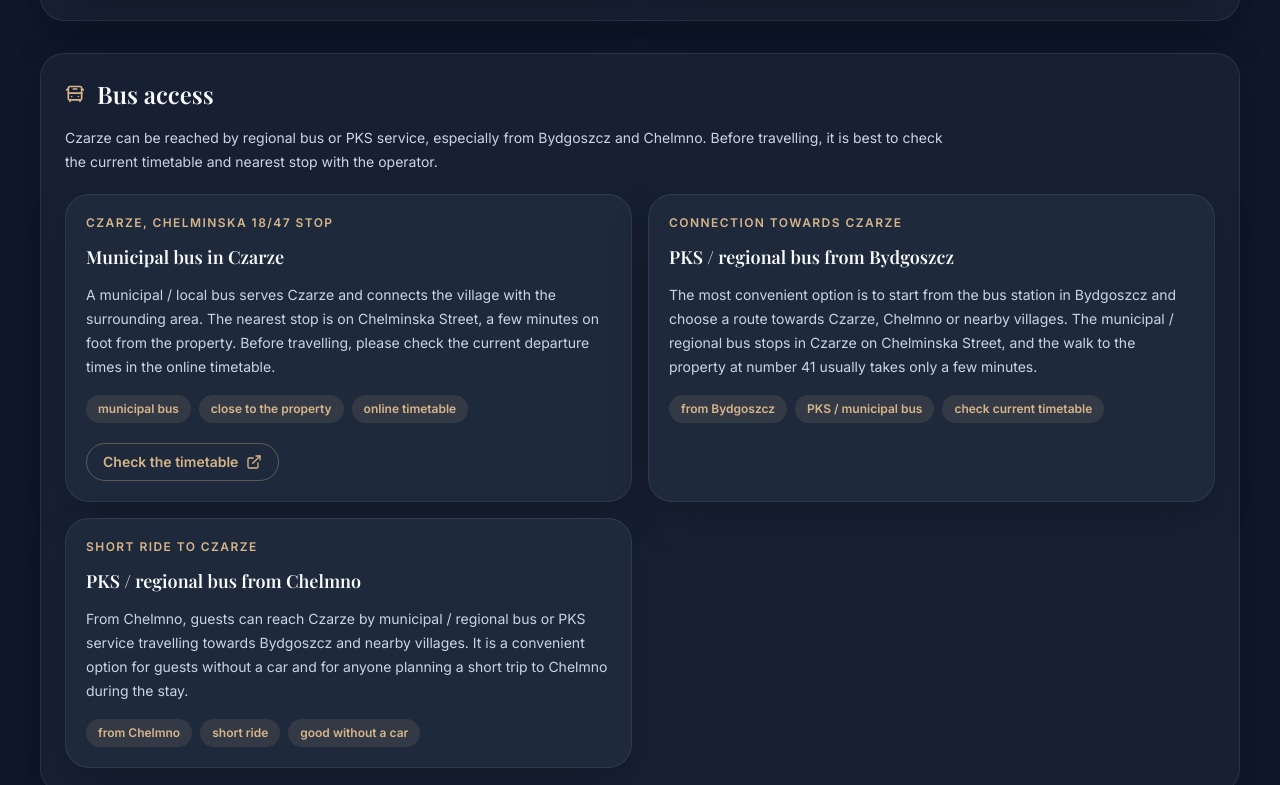
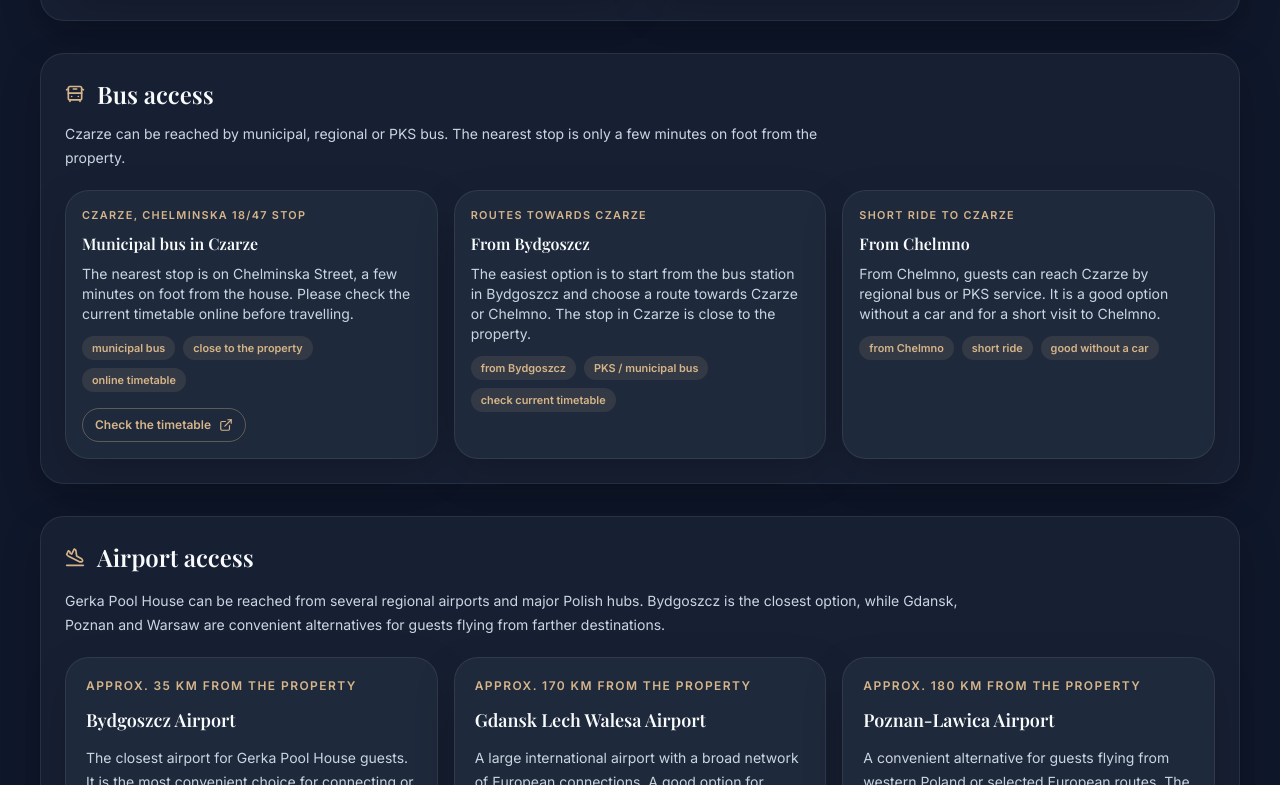
Before and after one commit to milek2k03/Gerka-Pool-House, a React (Vite) app in the folder gerka-pool-house/: page / in a window 1280 px wide. Shown: the part 5555-6340 px from the top of the page. Built offline with nearby package versions, Linux system fonts and the light colour scheme; no server answers; the database is empty.

Commit message:
Refine bus access cards

```diff
--- a/gerka-pool-house/src/constants/defaultContent.ts
+++ b/gerka-pool-house/src/constants/defaultContent.ts
@@ -13,7 +13,7 @@ import type { SiteContent } from '../types/content'
 const socialPreviewImage = '/api/og-image?v=5'
 
 export const defaultSiteContent: SiteContent = {
-  version: 19,
+  version: 20,
   brandName: 'Gerka Pool House',
   logoText: 'GPH',
   hero: {
@@ -367,8 +367,8 @@ export const defaultSiteContent: SiteContent = {
         title: { pl: 'Autobus gminny w Czarżu', en: 'Municipal bus in Czarze' },
         distance: { pl: 'przystanek Czarże, Chełmińska 18/47', en: 'Czarze, Chelminska 18/47 stop' },
         description: {
-          pl: 'W Czarżu kursuje autobus gminny / lokalny obsługujący przejazdy przez miejscowość i połączenia z okolicą. Najbliższy przystanek znajduje się przy ul. Chełmińskiej, kilka minut spacerem od obiektu. Przed podróżą warto sprawdzić aktualne godziny odjazdów w rozkładzie online.',
-          en: 'A municipal / local bus serves Czarze and connects the village with the surrounding area. The nearest stop is on Chelminska Street, a few minutes on foot from the property. Before travelling, please check the current departure times in the online timetable.',
+          pl: 'Najbliższy przystanek znajduje się przy ul. Chełmińskiej, kilka minut spacerem od domu. Przed wyjazdem warto sprawdzić aktualne godziny w rozkładzie online.',
+          en: 'The nearest stop is on Chelminska Street, a few minutes on foot from the house. Please check the current timetable online before travelling.',
         },
         details: [
           { pl: 'autobus gminny', en: 'municipal bus' },
@@ -382,11 +382,11 @@ export const defaultSiteContent: SiteContent = {
       },
       {
         id: 'bus-bydgoszcz',
-        title: { pl: 'PKS / autobus regionalny z Bydgoszczy', en: 'PKS / regional bus from Bydgoszcz' },
-        distance: { pl: 'połączenie w kierunku Czarża', en: 'connection towards Czarze' },
+        title: { pl: 'Dojazd z Bydgoszczy', en: 'From Bydgoszcz' },
+        distance: { pl: 'kursy w kierunku Czarża', en: 'routes towards Czarze' },
         description: {
-          pl: 'Najwygodniej rozpocząć podróż z dworca autobusowego w Bydgoszczy i wybrać kurs jadący w kierunku Czarża, Chełmna lub okolicznych miejscowości. Autobus gminny / regionalny zatrzymuje się w Czarżu przy ul. Chełmińskiej, a dojście do obiektu przy numerze 41 zajmuje zwykle tylko kilka minut.',
-          en: 'The most convenient option is to start from the bus station in Bydgoszcz and choose a route towards Czarze, Chelmno or nearby villages. The municipal / regional bus stops in Czarze on Chelminska Street, and the walk to the property at number 41 usually takes only a few minutes.',
+          pl: 'Najwygodniej ruszyć z dworca autobusowego w Bydgoszczy i wybrać kurs w stronę Czarża lub Chełmna. Przystanek w Czarżu jest blisko obiektu.',
+          en: 'The easiest option is to start from the bus station in Bydgoszcz and choose a route towards Czarze or Chelmno. The stop in Czarze is close to the property.',
         },
         details: [
           { pl: 'z Bydgoszczy', en: 'from Bydgoszcz' },
@@ -396,11 +396,11 @@ export const defaultSiteContent: SiteContent = {
       },
       {
         id: 'bus-chelmno',
-        title: { pl: 'PKS / autobus regionalny z Chełmna', en: 'PKS / regional bus from Chelmno' },
+        title: { pl: 'Dojazd z Chełmna', en: 'From Chelmno' },
         distance: { pl: 'krótki dojazd do Czarża', en: 'short ride to Czarze' },
         description: {
-          pl: 'Z Chełmna można dojechać do Czarża autobusem gminnym / regionalnym lub PKS-em kursującym w stronę Bydgoszczy i okolicznych miejscowości. To wygodne rozwiązanie dla gości bez samochodu oraz osób planujących krótką wycieczkę do Chełmna w trakcie pobytu.',
-          en: 'From Chelmno, guests can reach Czarze by municipal / regional bus or PKS service travelling towards Bydgoszcz and nearby villages. It is a convenient option for guests without a car and for anyone planning a short trip to Chelmno during the stay.',
+          pl: 'Z Chełmna do Czarża można dojechać autobusem regionalnym lub PKS-em. To dobre rozwiązanie dla gości bez auta i osób planujących krótki wypad do Chełmna.',
+          en: 'From Chelmno, guests can reach Czarze by regional bus or PKS service. It is a good option without a car and for a short visit to Chelmno.',
         },
         details: [
           { pl: 'z Chełmna', en: 'from Chelmno' },
--- a/gerka-pool-house/src/locales/en/translation.ts
+++ b/gerka-pool-house/src/locales/en/translation.ts
@@ -52,7 +52,7 @@ export const en = {
     nearbyTitle: 'Nearby',
     busAccessTitle: 'Bus access',
     busAccessLead:
-      'Czarze can be reached by regional bus or PKS service, especially from Bydgoszcz and Chelmno. Before travelling, it is best to check the current timetable and nearest stop with the operator.',
+      'Czarze can be reached by municipal, regional or PKS bus. The nearest stop is only a few minutes on foot from the property.',
     airportsTitle: 'Airport access',
     airportsLead:
       'Gerka Pool House can be reached from several regional airports and major Polish hubs. Bydgoszcz is the closest option, while Gdansk, Poznan and Warsaw are convenient alternatives for guests flying from farther destinations.',
--- a/gerka-pool-house/src/locales/pl/translation.ts
+++ b/gerka-pool-house/src/locales/pl/translation.ts
@@ -52,7 +52,7 @@ export const pl = {
     nearbyTitle: 'W pobliżu',
     busAccessTitle: 'Dojazd autobusem',
     busAccessLead:
-      'Do Czarża można dojechać autobusem regionalnym lub PKS-em, szczególnie z Bydgoszczy i Chełmna. Przed podróżą najlepiej sprawdzić aktualny rozkład oraz najbliższy przystanek u przewoźnika.',
+      'Do Czarża można dojechać autobusem gminnym, regionalnym lub PKS-em. Najbliższy przystanek znajduje się kilka minut spacerem od obiektu.',
     airportsTitle: 'Dojazd z lotnisk',
     airportsLead:
       'Do Gerka Pool House można wygodnie dojechać z kilku lotnisk w regionie i największych portów lotniczych w Polsce. Najbliżej znajduje się Bydgoszcz, a Gdańsk, Poznań i Warszawa są dobrymi alternatywami dla gości przylatujących z dalszych kierunków.',
--- a/gerka-pool-house/src/sections/AreaSection.tsx
+++ b/gerka-pool-house/src/sections/AreaSection.tsx
@@ -7,36 +7,49 @@ import { ResponsiveImage } from '../components/common/ResponsiveImage'
 import { SectionHeading } from '../components/ui/SectionHeading'
 import type { Locale } from '../types/common'
 import type { AreaInfoItem, AreaItem, SiteContent } from '../types/content'
+import { cn } from '../utils/cn'
 import { localize } from '../utils/locale'
 
 function InfoCard({
   item,
   locale,
   index,
+  compact = false,
 }: {
   item: AreaInfoItem
   locale: Locale
   index: number
+  compact?: boolean
 }) {
   return (
     <motion.article
-      className="rounded-[var(--radius-card)] border border-[var(--color-border)] bg-[var(--color-surface)] p-5 shadow-[var(--shadow-soft)] transition duration-300 hover:-translate-y-1.5 hover:border-[var(--color-brass)] hover:bg-[var(--color-surface-2)] hover:shadow-[var(--shadow-premium)]"
+      className={cn(
+        'rounded-[var(--radius-card)] border border-[var(--color-border)] bg-[var(--color-surface)] shadow-[var(--shadow-soft)] transition duration-300 hover:-translate-y-1.5 hover:border-[var(--color-brass)] hover:bg-[var(--color-surface-2)] hover:shadow-[var(--shadow-premium)]',
+        compact ? 'p-4' : 'p-5',
+      )}
       initial={{ opacity: 0, y: 12 }}
       whileInView={{ opacity: 1, y: 0 }}
       viewport={{ once: true, amount: 0.25 }}
       transition={{ delay: index * 0.05 }}
     >
-      <p className="text-xs font-semibold uppercase tracking-[0.12em] text-[var(--color-brass)]">
+      <p className={cn('font-semibold uppercase tracking-[0.12em] text-[var(--color-brass)]', compact ? 'text-[0.68rem]' : 'text-xs')}>
         {localize(item.distance, locale)}
       </p>
-      <h3 className="mt-3 text-lg font-semibold text-[var(--color-ink)]">{localize(item.title, locale)}</h3>
-      <p className="mt-3 text-sm leading-6 text-[var(--color-muted)]">{localize(item.description, locale)}</p>
+      <h3 className={cn('font-semibold text-[var(--color-ink)]', compact ? 'mt-2 text-base' : 'mt-3 text-lg')}>
+        {localize(item.title, locale)}
+      </h3>
+      <p className={cn('text-sm text-[var(--color-muted)]', compact ? 'mt-2 leading-5' : 'mt-3 leading-6')}>
+        {localize(item.description, locale)}
+      </p>
       {item.details?.length ? (
-        <ul className="mt-4 flex flex-wrap gap-2">
+        <ul className={cn('flex flex-wrap gap-2', compact ? 'mt-3' : 'mt-4')}>
           {item.details.map((detail) => (
             <li
               key={localize(detail, locale)}
-              className="rounded-full bg-[rgba(214,181,138,0.12)] px-3 py-1.5 text-xs font-semibold text-[var(--color-brass)]"
+              className={cn(
+                'rounded-full bg-[rgba(214,181,138,0.12)] font-semibold text-[var(--color-brass)]',
+                compact ? 'px-2.5 py-1 text-[0.68rem]' : 'px-3 py-1.5 text-xs',
+              )}
             >
               {localize(detail, locale)}
             </li>
@@ -48,10 +61,13 @@ function InfoCard({
           href={item.link.href}
           target="_blank"
           rel="noopener noreferrer"
-          className="mt-5 inline-flex items-center gap-2 rounded-full border border-[rgba(214,181,138,0.35)] px-4 py-2 text-sm font-semibold text-[var(--color-brass)] transition hover:border-[var(--color-brass)] hover:bg-[rgba(214,181,138,0.12)] hover:text-[var(--color-brass-hover)]"
+          className={cn(
+            'inline-flex items-center gap-2 rounded-full border border-[rgba(214,181,138,0.35)] font-semibold text-[var(--color-brass)] transition hover:border-[var(--color-brass)] hover:bg-[rgba(214,181,138,0.12)] hover:text-[var(--color-brass-hover)]',
+            compact ? 'mt-4 px-3 py-2 text-xs' : 'mt-5 px-4 py-2 text-sm',
+          )}
         >
           {localize(item.link.label, locale)}
-          <ExternalLink aria-hidden="true" className="size-4" />
+          <ExternalLink aria-hidden="true" className={compact ? 'size-3.5' : 'size-4'} />
         </a>
       ) : null}
     </motion.article>
@@ -130,17 +146,17 @@ export function AreaSection({ content, locale }: { content: SiteContent; locale:
           </div>
 
           {busRoutes.length > 0 ? (
-            <div className="rounded-[var(--radius-card)] border border-[var(--color-border)] bg-[var(--color-paper-2)] p-6 shadow-[var(--shadow-soft)]">
+            <div className="rounded-[var(--radius-card)] border border-[var(--color-border)] bg-[var(--color-paper-2)] p-5 shadow-[var(--shadow-soft)] sm:p-6">
               <div className="flex items-center gap-3 text-[var(--color-brass)]">
                 <BusFront aria-hidden="true" className="size-5" />
                 <h2 className="text-2xl font-semibold text-[var(--color-ink)]">{t('sections.busAccessTitle')}</h2>
               </div>
-              <p className="mt-4 max-w-4xl text-sm leading-6 text-[var(--color-muted)]">
+              <p className="mt-3 max-w-3xl text-sm leading-6 text-[var(--color-muted)]">
                 {t('sections.busAccessLead')}
               </p>
-              <div className="mt-5 grid gap-4 md:grid-cols-2">
+              <div className="mt-5 grid gap-4 md:grid-cols-3">
                 {busRoutes.map((item, index) => (
-                  <InfoCard key={item.id} item={item} locale={locale} index={index} />
+                  <InfoCard key={item.id} item={item} locale={locale} index={index} compact />
                 ))}
               </div>
             </div>
```
Also changed, not shown: gerka-pool-house/src/services/contentRepository.ts (+25 -0 lines).
